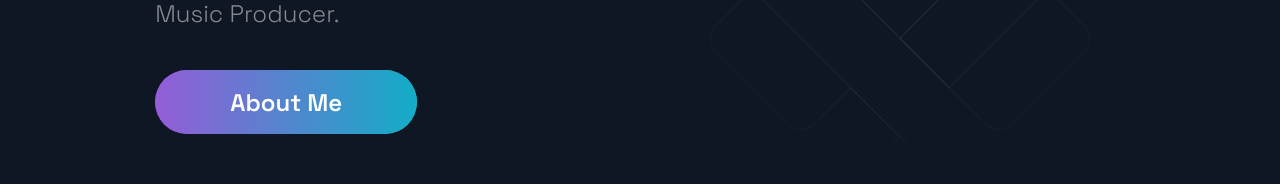
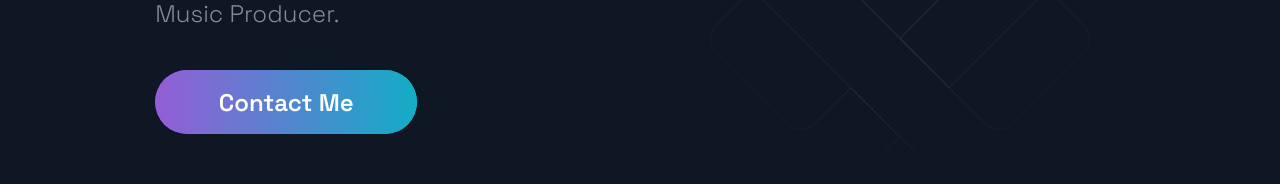
Before and after one commit to Ricardo-Rivera-SB/Portfolio, a Next.js app: page / in a window 1280 px wide. Shown: the part 432-616 px from the top of the page. Built offline with nearby package versions, Linux system fonts and the light colour scheme.

Commit message:
added email button

```diff
--- a/src/components/Hero/Hero.js
+++ b/src/components/Hero/Hero.js
@@ -19,7 +19,11 @@ const Hero = (props) => (
         Front-End Web Developer, <br /> Technology Specialist and <br /> Music
         Producer.
       </SectionText>
-      <Button onClick={() => (window.location = "#about")}>About Me</Button>
+      <Button
+        onClick={() => (window.location = "mailto:rrivera1215@gmail.com")}
+      >
+        Contact Me
+      </Button>
     </LeftSection>
   </Section>
 );
--- a/src/constants/constants.js
+++ b/src/constants/constants.js
@@ -42,5 +42,8 @@ export const TimeLineData = [
   { year: 2020, text: "Completed 30+ projects" },
   { year: 2020, text: "Worked as a freelance Developer" },
   { year: 2021, text: "Began learning different frameworks and JS libraries" },
-  { year: 2021, text: "Began using UI/UX tools" },
+  {
+    year: 2021,
+    text: "Began working with UI/UX tools like Figma and Adobe XD",
+  },
 ];
```
